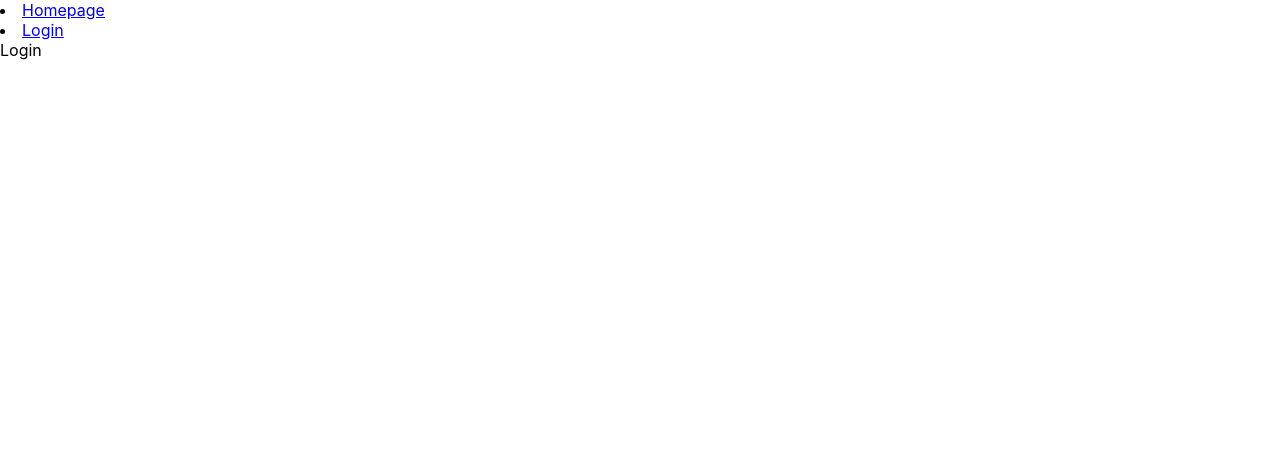
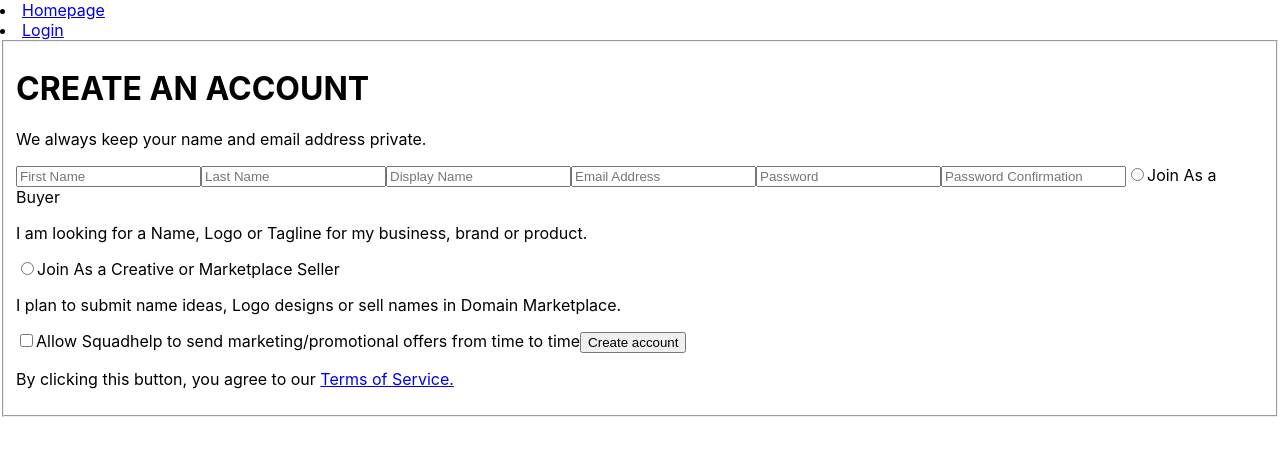
Before and after one commit to U3erKa/task-react-auth-pages, a React (Create React App) app: page /register in a window 1280 px wide. Shown: the top 456 px of the page. Built offline with nearby package versions, Linux system fonts and the light colour scheme.

Commit message:
Add Login & Register pages

```diff
--- a/package.json
+++ b/package.json
@@ -1,6 +1,6 @@
 {
   "name": "task-react-auth-pages",
-  "version": "0.2.0",
+  "version": "0.3.0",
   "private": true,
   "dependencies": {
     "@testing-library/jest-dom": "^5.16.5",
@@ -10,6 +10,7 @@
     "react-dom": "^18.2.0",
     "react-router-dom": "^5.3.4",
     "react-scripts": "5.0.1",
+    "sass": "^1.56.1",
     "web-vitals": "^2.1.4"
   },
   "scripts": {
--- a/src/components/Login/Login.jsx
+++ /dev/null
@@ -1,9 +0,0 @@
-import React, { Component } from 'react'
-
-export default class Login extends Component {
-  render() {
-    return (
-      <div>Login</div>
-    )
-  }
-}
--- a/src/components/Register/Register.jsx
+++ /dev/null
@@ -1,9 +0,0 @@
-import React, { Component } from 'react'
-
-export default class Register extends Component {
-  render() {
-    return (
-      <div>Register</div>
-    )
-  }
-}
--- /dev/null
+++ b/src/components/SignForm/SignForm.jsx
@@ -0,0 +1,63 @@
+// @ts-check
+import React, { Component } from 'react';
+import { Link } from 'react-router-dom';
+import styles from './SignForm.module.scss';
+
+export default class SignForm extends Component {
+  createInput = (/** @type {string} */ name, /** @type {string} */ placeholder, /** @type {string?} */ type) => (
+    <input
+      className={styles.input}
+      type={type || name}
+      name={name}
+      value={this.props[name]}
+      placeholder={placeholder}
+      onChange={this.props.handleChange}
+    />
+  );
+  createCheckbox = (/** @type {string} */ name, /** @type {string} */ placeholder) => (
+    <label>
+      <input type="checkbox" name={name} checked={this.props[name]} onChange={this.props.handleChange} />
+      {placeholder}
+    </label>
+  );
+
+  render() {
+    const { handleChange, joinAs, isRegisterPage } = this.props;
+    return isRegisterPage ? (
+      <fieldset>
+        <h1>CREATE AN ACCOUNT</h1>
+        <p>We always keep your name and email address private.</p>
+        {this.createInput('firstName', 'First Name')}
+        {this.createInput('lastName', 'Last Name')}
+        {this.createInput('displayName', 'Display Name')}
+        {this.createInput('email', 'Email Address')}
+        {this.createInput('password', 'Password')}
+        {this.createInput('confirmPassword', 'Password Confirmation', 'password')}
+        <label>
+          <input type="radio" name="joinAs" value="buyer" checked={joinAs === 'buyer'} onChange={handleChange} />
+          Join As a Buyer
+          <p>I am looking for a Name, Logo or Tagline for my business, brand or product.</p>
+        </label>
+        <label>
+          <input type="radio" name="joinAs" value="seller" checked={joinAs === 'seller'} onChange={handleChange} />
+          Join As a Creative or Marketplace Seller
+          <p>I plan to submit name ideas, Logo designs or sell names in Domain Marketplace.</p>
+        </label>
+        {this.createCheckbox('isSpammed', 'Allow Squadhelp to send marketing/promotional offers from time to time')}
+        <button type="submit">Create account</button>
+        <p>
+          By clicking this button, you agree to our <Link to={'/tos'}>Terms of Service.</Link>
+        </p>
+      </fieldset>
+    ) : (
+      <fieldset>
+        <h1>LOGIN TO YOUR ACCOUNT</h1>
+        {this.createInput('email', 'Email Address')}
+        {this.createInput('password', 'Password')}
+        {this.createCheckbox('isRemembered', 'Remember me')}
+        <Link to={'/forgot-password'}>Forgot password</Link>
+        <button type="submit">LOGIN</button>
+      </fieldset>
+    );
+  }
+}
--- /dev/null
+++ b/src/components/SignForm/SignForm.module.scss
@@ -0,0 +1,3 @@
+.test {
+  color: red;
+}
--- a/src/components/index.jsx
+++ b/src/components/index.jsx
@@ -1,5 +1,4 @@
 import Header from './Header/Header';
-import Login from './Login/Login';
-import Register from './Register/Register';
+import SignForm from './SignForm/SignForm';
 
-export { Header, Login, Register };
+export { Header, SignForm };
--- a/src/pages/Login/Login.jsx
+++ /dev/null
@@ -1,16 +0,0 @@
-import React, { Component } from 'react';
-
-class Login extends Component {
-  componentDidMount() {
-    const {
-      location: { pathname },
-    } = this.props;
-    this.props.toggleRegistered(pathname === '/register');
-  }
-
-  render() {
-    return <main>Login</main>;
-  }
-}
-
-export default Login;
--- a/src/pages/LoginRegister/LoginRegister.jsx
+++ b/src/pages/LoginRegister/LoginRegister.jsx
@@ -1,7 +1,37 @@
+// @ts-check
 import React, { Component } from 'react';
-import { Login, Register } from '../../components';
+import { SignForm } from '../../components';
 
-class LoginRegister extends Component {
+export default class LoginRegister extends Component {
+  constructor(props) {
+    super(props);
+    this.state = { ...this.initialState };
+  }
+  get isRegisterPage() {
+    const {
+      location: { pathname },
+    } = this.props;
+    return pathname === '/register';
+  }
+  get initialState() {
+    return this.isRegisterPage
+      ? {
+          firstName: '',
+          lastName: '',
+          displayName: '',
+          email: '',
+          password: '',
+          confirmPassword: '',
+          joinAs: '',
+          isSpammed: false,
+        }
+      : {
+          email: '',
+          password: '',
+          isRemembered: false,
+        };
+  }
+
   componentDidMount() {
     const {
       location: { pathname },
@@ -9,12 +39,21 @@ class LoginRegister extends Component {
     this.props.toggleRegistered(pathname === '/register');
   }
 
+  handleChange = (e) => {
+    const { name, value, type, checked } = e.target;
+    this.setState({ [name]: type === 'checkbox' ? checked : value });
+  };
+  handleSubmit = (e) => {
+    e.preventDefault();
+    this.setState({ ...this.initialState });
+    console.log(this.state);
+  };
+
   render() {
-    const {
-      location: { pathname },
-    } = this.props;
-    return <main>{pathname === '/register' ? <Login /> : <Register />}</main>;
+    return (
+      <form onSubmit={this.handleSubmit}>
+        <SignForm handleChange={this.handleChange} isRegisterPage={this.isRegisterPage} {...this.state} />
+      </form>
+    );
   }
 }
-
-export default LoginRegister;
--- a/src/pages/Register/Register.jsx
+++ /dev/null
@@ -1,16 +0,0 @@
-import React, { Component } from 'react';
-
-class Register extends Component {
-  componentDidMount() {
-    const {
-      location: { pathname },
-    } = this.props;
-    this.props.toggleRegistered(pathname === '/register');
-  }
-
-  render() {
-    return <main>Register</main>;
-  }
-}
-
-export default Register;
--- a/src/pages/index.jsx
+++ b/src/pages/index.jsx
@@ -1,7 +1,5 @@
 import Home from './Home/Home';
-import Login from './Login/Login';
-import Register from './Register/Register';
 import LoginRegister from './LoginRegister/LoginRegister';
 import NotFound from './NotFound/NotFound';
 
-export { Home, Login, Register, NotFound, LoginRegister };
+export { Home, LoginRegister, NotFound };
```
Also changed, not shown: src/App.js (+1 -11 lines), 1 other file (tests, documents, lock files or other folders).
